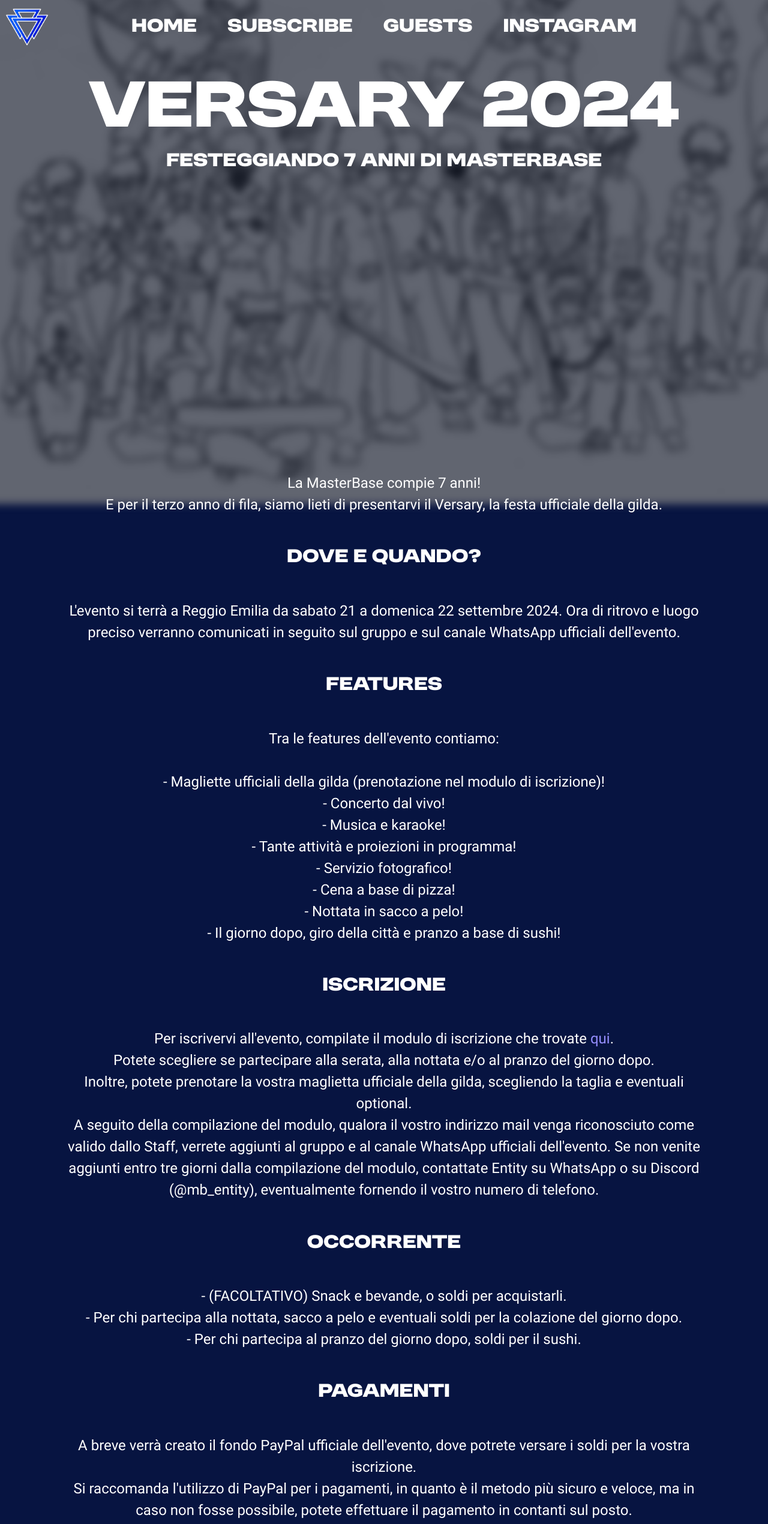
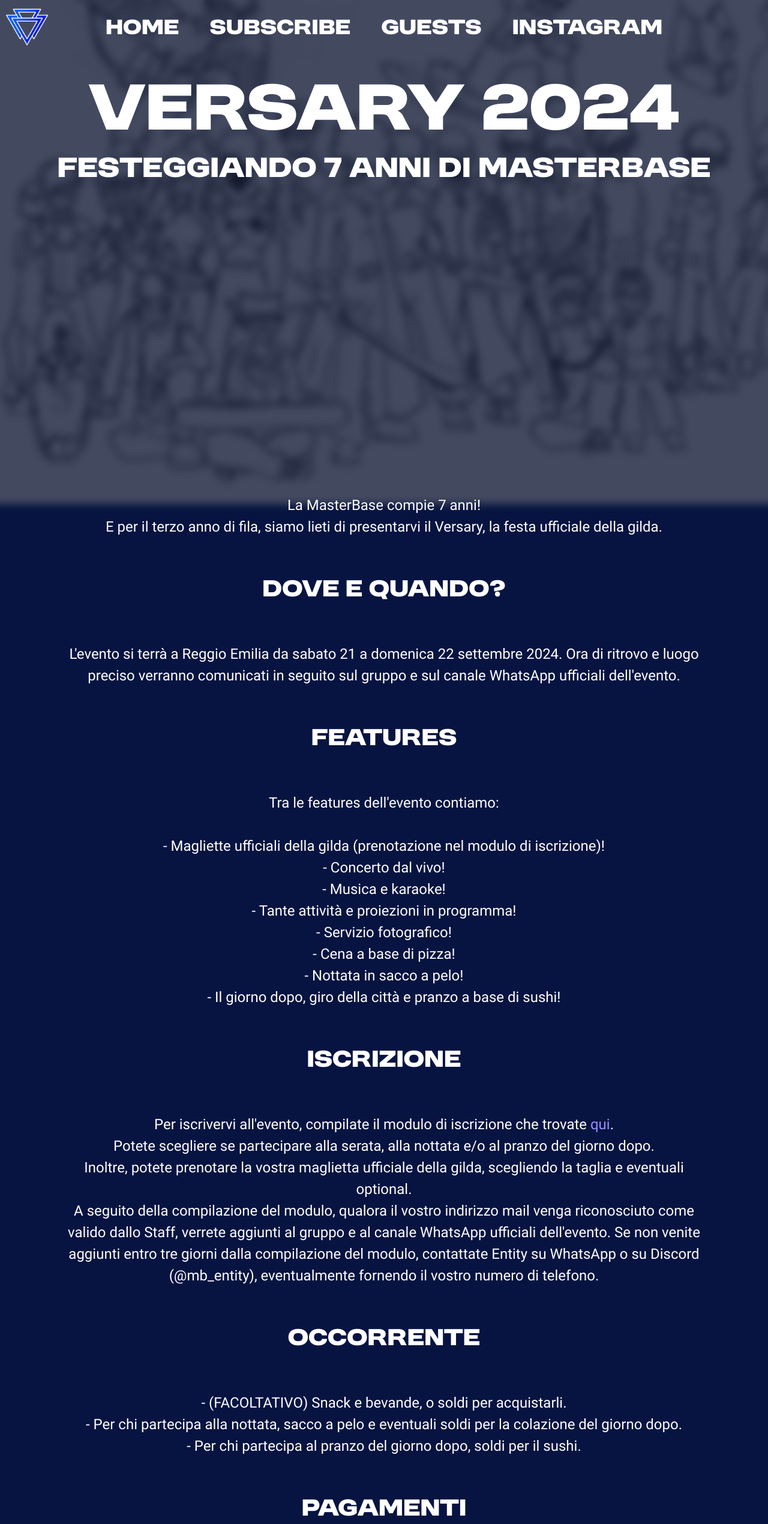
Before and after one commit to dariobizzarri02/masterbase_website, a Next.js app: page /versary in a window 1280 px wide. Shown: the top 2540 px of the page at 60% size. Built offline with nearby package versions, Linux system fonts and the light colour scheme.

Commit message:
fixed logo

```diff
--- a/app/versary/layout.tsx
+++ b/app/versary/layout.tsx
@@ -1,6 +1,9 @@
 import type { Metadata } from 'next'
 
 export const metadata: Metadata = {
+  icons: [
+    { url: '/logo_downscaled_2.png', type: 'image/png', sizes: '750x750' },
+  ],
   title: 'Versary 2024 - MasterBase',
   description: 'Festeggiando 7 anni di MasterBase',
 }
--- a/app/versary/page.tsx
+++ b/app/versary/page.tsx
@@ -13,7 +13,7 @@
 
     return (<>
         <HomeLink/>
-        <img className="bg" src="/versary.jpg" alt="background"/>
+        <img className="bg bgplus" src="/versary.jpg" alt="background"/>
         <NavBar links={links}/>
         <h1 className="title">VERSARY 2024</h1>
         <h2>Festeggiando 7 anni di MasterBase</h2>
@@ -23,12 +23,12 @@
             <br/>
             E per il terzo anno di fila, siamo lieti di presentarvi il Versary, la festa ufficiale della gilda.
         </p>
-        <h2>Dove e quando?</h2>
+        <h2 className="wotitle">Dove e quando?</h2>
         <p className="walloftextv">
             L&apos;evento si terrà a Reggio Emilia da sabato 21 a domenica 22 settembre 2024.
             Ora di ritrovo e luogo preciso verranno comunicati in seguito sul gruppo e sul canale WhatsApp ufficiali dell&apos;evento.
         </p>
-        <h2>Features</h2>
+        <h2 className="wotitle">Features</h2>
         <p className="walloftextv">
             Tra le features dell&apos;evento contiamo:
             <br/>
@@ -49,7 +49,7 @@
             <br/>
             - Il giorno dopo, giro della città e pranzo a base di sushi!
         </p>
-        <h2>Iscrizione</h2>
+        <h2 className="wotitle">Iscrizione</h2>
         <p className="walloftextv">
             Per iscrivervi all&apos;evento, compilate il modulo di iscrizione che trovate <a className="inline" href="/versary/subscribe">qui</a>.
             <br/>
@@ -60,7 +60,7 @@
             A seguito della compilazione del modulo, qualora il vostro indirizzo mail venga riconosciuto come valido dallo Staff, verrete aggiunti al gruppo e al canale WhatsApp ufficiali dell&apos;evento.
             Se non venite aggiunti entro tre giorni dalla compilazione del modulo, contattate Entity su WhatsApp o su Discord (@mb_entity), eventualmente fornendo il vostro numero di telefono.
         </p>
-        <h2>Occorrente</h2>
+        <h2 className="wotitle">Occorrente</h2>
         <p className="walloftextv">
             - (FACOLTATIVO) Snack e bevande, o soldi per acquistarli.
             <br/>
@@ -68,7 +68,7 @@
             <br/>
             - Per chi partecipa al pranzo del giorno dopo, soldi per il sushi.
         </p>
-        <h2>Pagamenti</h2>
+        <h2 className="wotitle">Pagamenti</h2>
         <p className="walloftextv">
             A breve verrà creato il fondo PayPal ufficiale dell&apos;evento, dove potrete versare i soldi per la vostra iscrizione.
             <br/>
@@ -84,7 +84,7 @@
             <br/>
             - Logo dorsale sulla maglietta: € 6
         </p>
-        <h2>Vi aspettiamo numerosi!</h2>
+        <h2 className="wotitle">Vi aspettiamo numerosi!</h2>
         <div className="pagefoot"/>
     </>);
 
--- a/public/globals.css
+++ b/public/globals.css
@@ -117,15 +117,15 @@
     font-weight: normal;
     font-style: normal;
     font-size: 3vh;
-    padding-top: 4vw;
+    padding-top: 8vh;
     padding-left: 8vw;
     padding-right: 8vw;
-    padding-bottom: 4vw;
+    padding-bottom: 8vh;
     text-align: center;
 }
 
 .pagefoot {
-    padding-bottom: 12vw;
+    padding-bottom: 30vh;
 }
 
 .bg {
@@ -136,6 +136,10 @@
     object-fit: cover;
     transform: scale(1.1);
     filter: blur(0.5vw) brightness(0.5) opacity(0.75);
+}
+
+.bgplus {
+    filter: blur(0.5vw) brightness(0.5) opacity(0.5);
 }
 
 .video {
@@ -297,11 +301,16 @@
     margin-left: 2vw;
     margin-right: 2vw;
     transition: 0.1s;
-    font-size: 2vw;
+    font-size: 2.25vw;
 }
 
 .navbutton:hover {
     transform: scale(1.1);
+}
+
+.wotitle {
+    font-size: 4vh;
+    text-align: center;
 }
 
 h1 {
@@ -311,7 +320,7 @@
 }
 
 h2 {
-    font-size: 2vw;
+    font-size: 3vw;
     text-align: center;
 }
 
```
Also changed, not shown: public/logo_downscaled_2.png (added).
